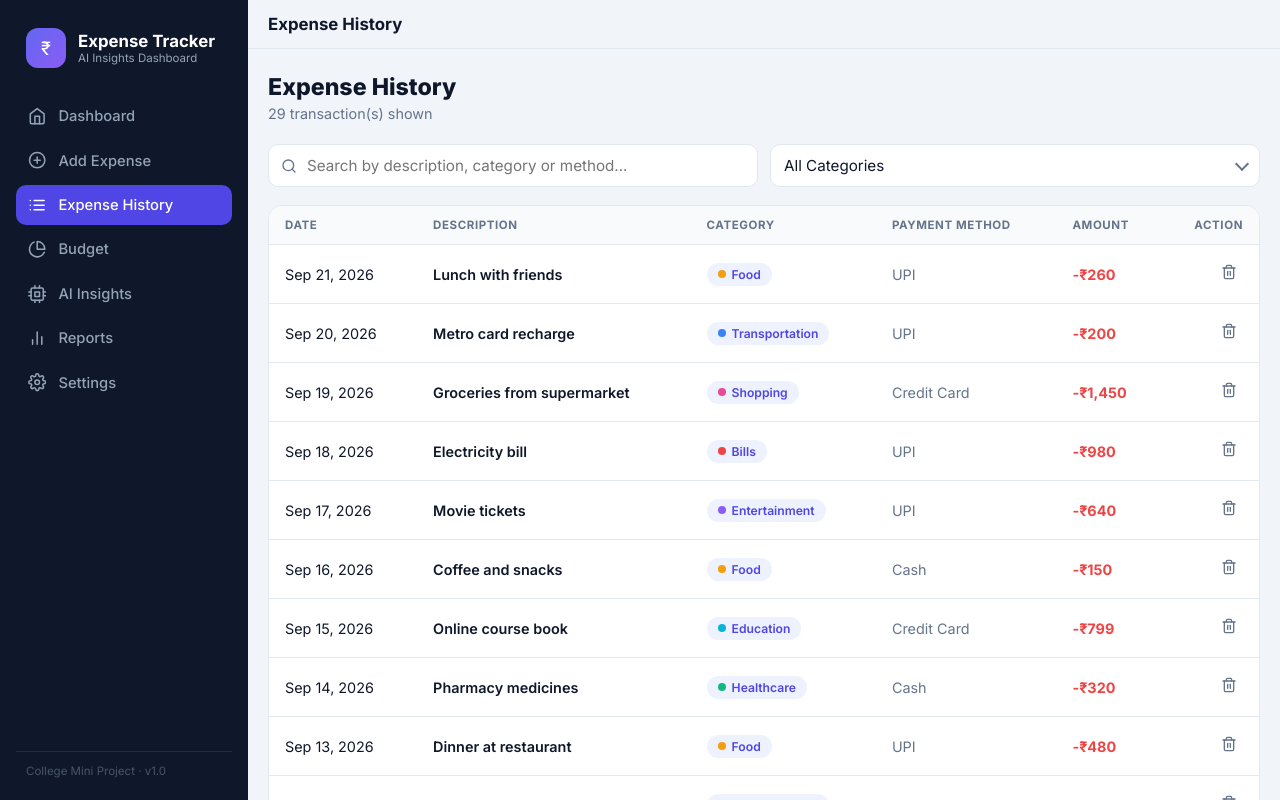
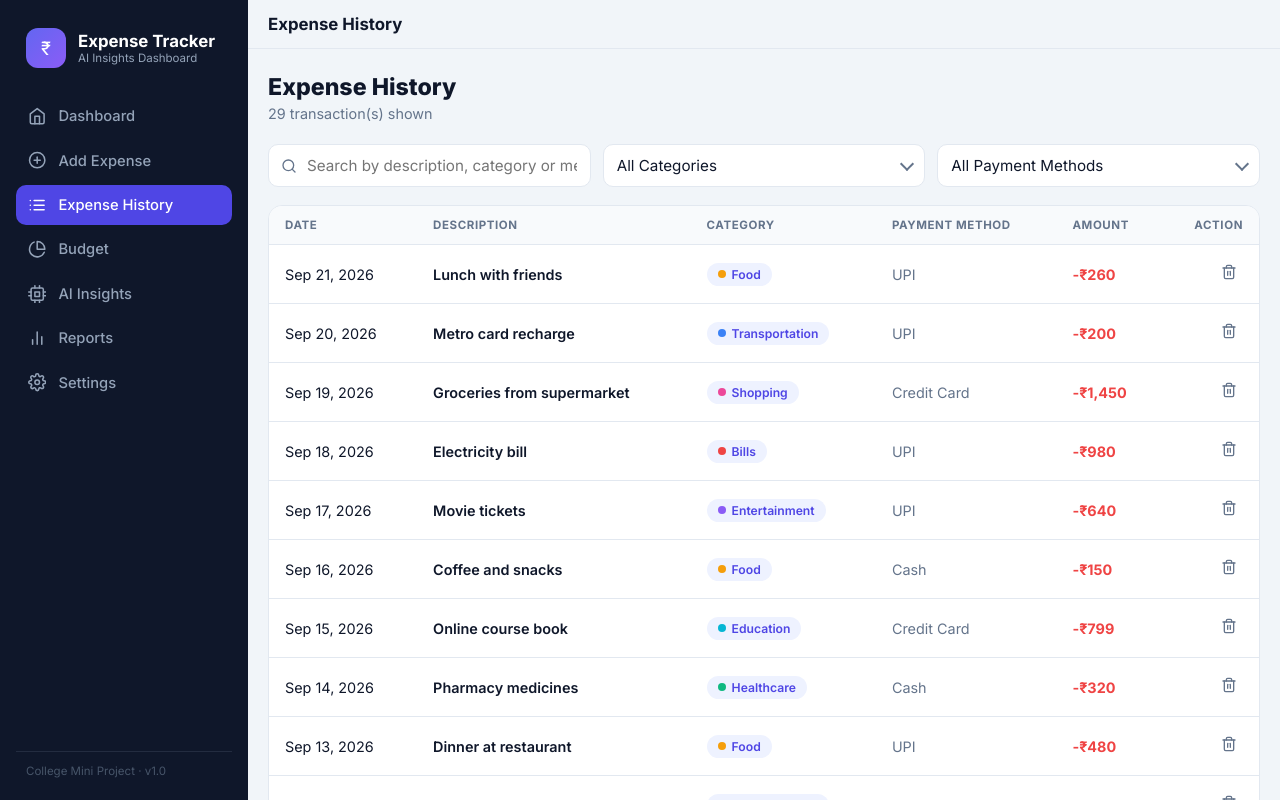
Before and after one commit to yalamareddysharathreddy5-coder/AI-expensive-tracker, a React (Vite) app: page /history in a window 1280 px wide. Shown: the top 800 px of the page. Built offline with nearby package versions, Linux system fonts and the light colour scheme.

Commit message:
Add expense search and filters

```diff
--- a/src/pages/ExpenseHistory.jsx
+++ b/src/pages/ExpenseHistory.jsx
@@ -1,6 +1,6 @@
 import { useMemo, useState } from 'react';
 import { FiSearch, FiTrash2 } from 'react-icons/fi';
-import { CATEGORIES } from '../data/constants';
+import { CATEGORIES, PAYMENT_METHODS } from '../data/constants';
 import { formatDate, sortExpensesNewestFirst, formatCurrency } from '../utils/format';
 import CategoryChip from '../components/common/CategoryChip';
 import EmptyState from '../components/common/EmptyState';
@@ -10,22 +10,23 @@ function ExpenseHistory() {
   const { expenses, deleteExpense, settings } = useExpenseContext();
   const [search, setSearch] = useState('');
   const [categoryFilter, setCategoryFilter] = useState('All');
+  const [paymentFilter, setPaymentFilter] = useState('All');
 
   const filtered = useMemo(() => {
     const query = search.trim().toLowerCase();
     return sortExpensesNewestFirst(
       expenses.filter((e) => {
-        const matchesCategory =
-          categoryFilter === 'All' || e.category === categoryFilter;
         const matchesQuery =
           query.length === 0 ||
           e.description.toLowerCase().includes(query) ||
           e.category.toLowerCase().includes(query) ||
           e.paymentMethod.toLowerCase().includes(query);
-        return matchesCategory && matchesQuery;
+        const matchesCategory = categoryFilter === 'All' || e.category === categoryFilter;
+        const matchesPayment = paymentFilter === 'All' || e.paymentMethod === paymentFilter;
+        return matchesQuery && matchesCategory && matchesPayment;
       })
     );
-  }, [expenses, search, categoryFilter]);
+  }, [expenses, search, categoryFilter, paymentFilter]);
 
   function handleDelete(id, description) {
     if (window.confirm(`Delete "${description}"?`)) {
@@ -59,6 +60,7 @@ function ExpenseHistory() {
         <div className="select-wrap">
           <select
             className="form-select"
+            aria-label="Filter by category"
             value={categoryFilter}
             onChange={(e) => setCategoryFilter(e.target.value)}
           >
@@ -66,6 +68,22 @@ function ExpenseHistory() {
             {CATEGORIES.map((c) => (
               <option key={c} value={c}>
                 {c}
+              </option>
+            ))}
+          </select>
+        </div>
+
+        <div className="select-wrap">
+          <select
+            className="form-select"
+            aria-label="Filter by payment method"
+            value={paymentFilter}
+            onChange={(e) => setPaymentFilter(e.target.value)}
+          >
+            <option value="All">All Payment Methods</option>
+            {PAYMENT_METHODS.map((p) => (
+              <option key={p} value={p}>
+                {p}
               </option>
             ))}
           </select>
```
